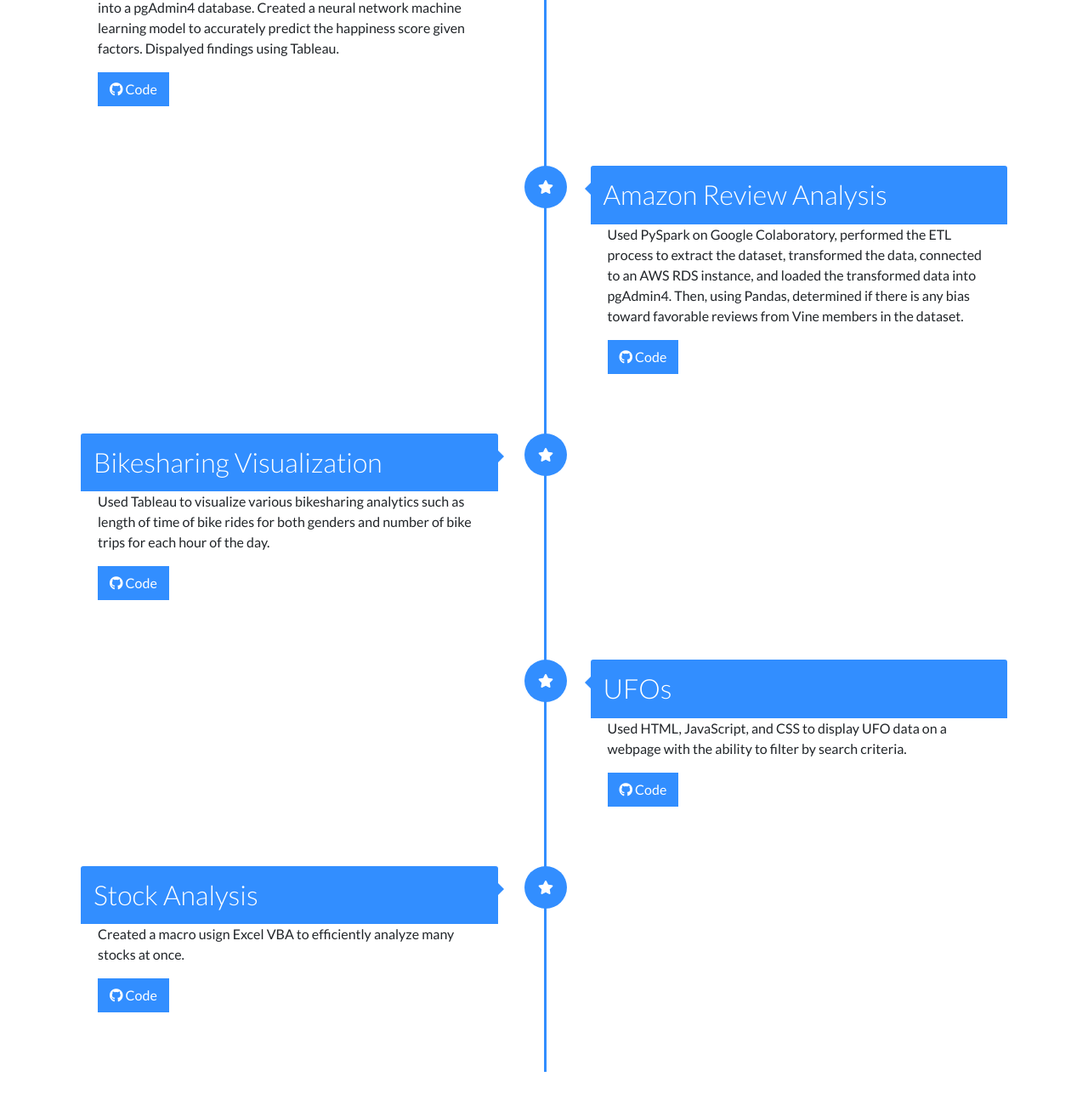
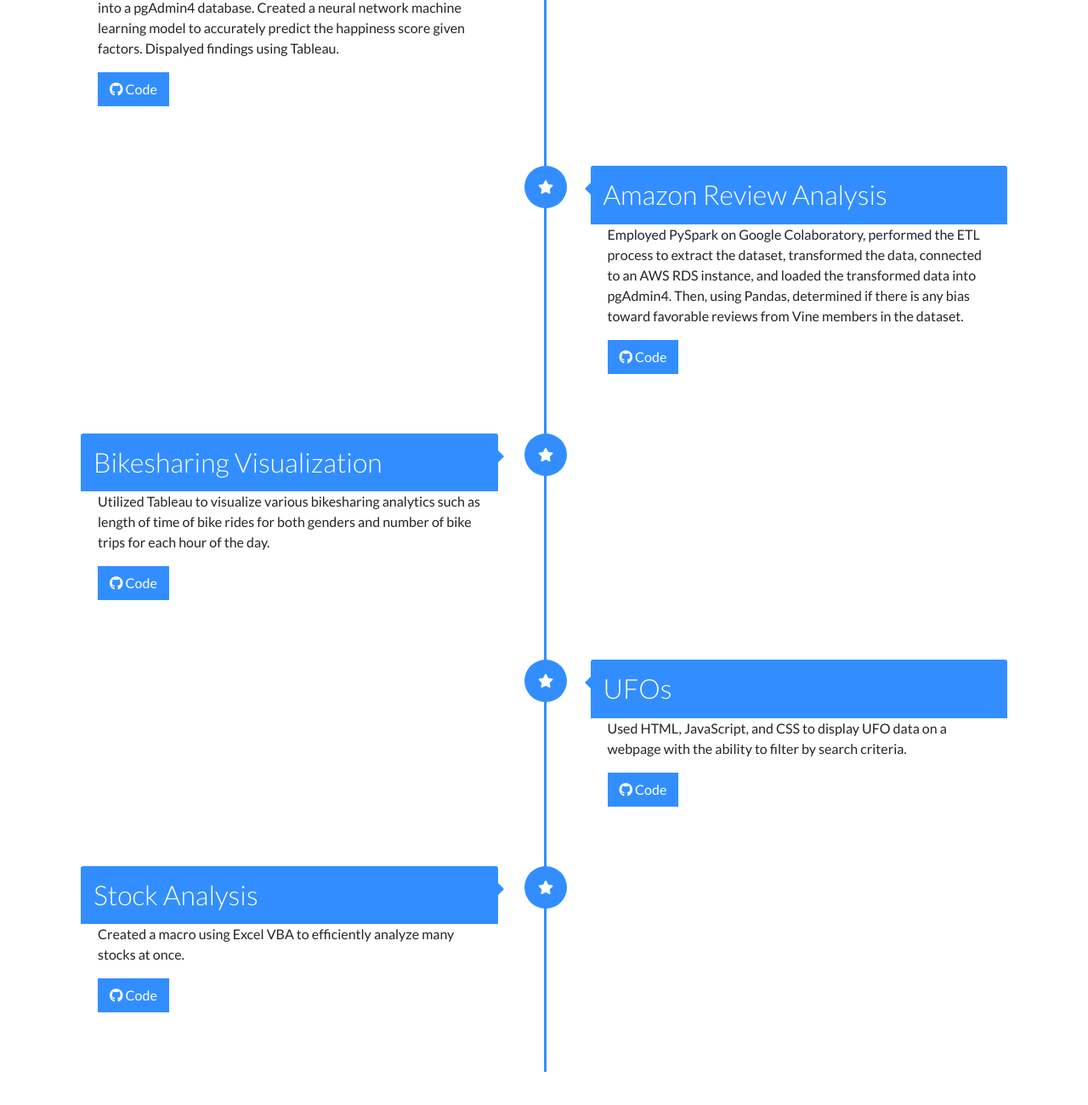
Before and after one commit to vyu821/portfolio, a plain HTML site: page index.html in a window 1280 px wide. Shown: the part 1835-3135 px from the top of the page at 85% size. Drawn offline with nearby package versions, Linux system fonts and the light colour scheme.

Commit message:
fixed grammar

```diff
--- a/index.html
+++ b/index.html
@@ -190,7 +190,7 @@
                 <div class="timeline-content right">
                     <h2>Amazon Review Analysis</h2>
                     <p>
-                        Used PySpark on Google Colaboratory, performed the ETL process to extract the dataset, transformed the data,
+                        Employed PySpark on Google Colaboratory, performed the ETL process to extract the dataset, transformed the data,
                         connected to an AWS RDS instance, and loaded the transformed data into pgAdmin4. Then, using Pandas,
                         determined if there is any bias toward favorable reviews from Vine members in the dataset.
                     </p>
@@ -205,7 +205,7 @@
                 <div class="timeline-content">
                     <h2>Bikesharing Visualization</h2>
                     <p>
-                        Used Tableau to visualize various bikesharing analytics such as length of time of bike rides for both genders
+                        Utilized Tableau to visualize various bikesharing analytics such as length of time of bike rides for both genders
                         and number of bike trips for each hour of the day.
                     </p>
                     <a href="https://github.com/vyu821/bikesharing" class="btn"><i class="fab fa-github"></i> Code</a>
@@ -234,7 +234,7 @@
                 <div class="timeline-content">
                     <h2>Stock Analysis</h2>
                     <p>
-                        Created a macro usign Excel VBA to efficiently analyze many stocks at once.
+                        Created a macro using Excel VBA to efficiently analyze many stocks at once.
                     </p>
                     <a href="https://github.com/vyu821/stock-analysis" class="btn"><i class="fab fa-github"></i> Code</a>
                 </div>
```
